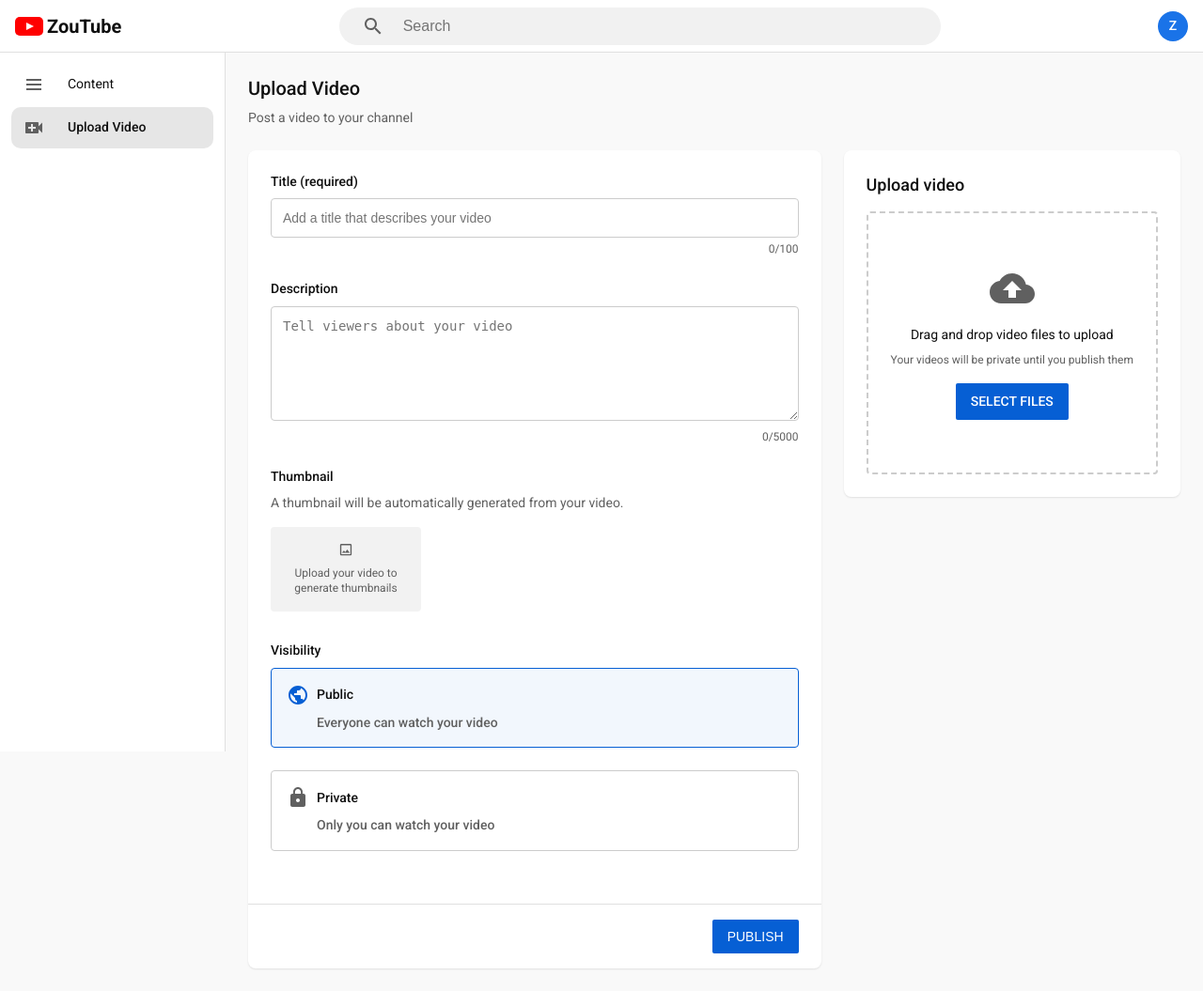
After one commit to TazkieCT/ZouTube, a PHP site: page /test.php in a window 1280 px wide. The commit adds this page. Shown: the whole page at 94% size. Run offline with PHP 8.4, Linux system fonts and the light colour scheme.

Commit message:
Remove some file and update page

```diff
--- a/styles/dashboard.css
+++ b/styles/dashboard.css
@@ -37,7 +37,7 @@ body {
 }
 
 .menu-toggle {
-    display: flex;
+    display: none;
     flex-direction: column;
     justify-content: space-between;
     width: 24px;
@@ -479,6 +479,10 @@ body {
 }
 
 @media (max-width: 768px) {
+    .menu-toggle {
+        display: flex;
+    }
+
     .sidebar {
         position: fixed;
         top: 56px;
--- a/styles/upload.css
+++ b/styles/upload.css
@@ -31,7 +31,7 @@ body {
 }
 
 .menu-toggle {
-    display: flex;
+    display: none;
     flex-direction: column;
     justify-content: space-between;
     width: 24px;
@@ -575,6 +575,10 @@ body {
 }
 
 @media (max-width: 768px) {
+    .menu-toggle {
+        display: flex;
+    }
+
     .sidebar {
         position: fixed;
         top: 56px;
--- /dev/null
+++ b/test.php
@@ -0,0 +1,344 @@
+<!DOCTYPE html>
+<html lang="en">
+<head>
+    <meta charset="UTF-8">
+    <meta name="viewport" content="width=device-width, initial-scale=1.0">
+    <title>Upload Video - ZouTube</title>
+    <link rel="stylesheet" href="styles/upload.css">
+    <link rel="stylesheet" href="https://fonts.googleapis.com/css2?family=Roboto:wght@300;400;500;700&display=swap">
+</head>
+<body>
+    <header class="header">
+        <div class="header-left">
+            <button class="menu-toggle" id="menuToggle">
+                <span></span>
+                <span></span>
+                <span></span>
+            </button>
+            <a href="#" class="logo">
+                <svg width="30" height="20" viewBox="0 0 30 20" xmlns="http://www.w3.org/2000/svg" class="logo-icon">
+                    <rect width="30" height="20" fill="#FF0000" rx="5" />
+                    <path d="M12 6L20 10L12 14V6Z" fill="white" />
+                </svg>
+                <span class="logo-text">ZouTube</span>
+            </a>
+        </div>
+        <div class="search-container">
+            <button class="search-button">
+                <svg viewBox="0 0 24 24" width="24" height="24">
+                    <path d="M15.5 14h-.79l-.28-.27C15.41 12.59 16 11.11 16 9.5 16 5.91 13.09 3 9.5 3S3 5.91 3 9.5 5.91 16 9.5 16c1.61 0 3.09-.59 4.23-1.57l.27.28v.79l5 4.99L20.49 19l-4.99-5zm-6 0C7.01 14 5 11.99 5 9.5S7.01 5 9.5 5 14 7.01 14 9.5 11.99 14 9.5 14z"></path>
+                </svg>
+            </button>
+            <input type="text" class="search-input" placeholder="Search">
+        </div>
+        <div class="header-right">
+            <div class="profile">
+                <div class="profile-avatar">Z</div>
+            </div>
+        </div>
+    </header>
+
+    <div class="main-content">
+        <aside class="sidebar" id="sidebar">
+            <nav class="sidebar-nav">
+                <ul>
+                    <li>
+                        <a href="/dashboard.php">
+                            <svg viewBox="0 0 24 24" width="24" height="24">
+                                <path d="M4 6h16v2H4zm0 5h16v2H4zm0 5h16v2H4z"></path>
+                            </svg>
+                            <span>Content</span>
+                        </a>
+                    </li>
+                    <li class="active">
+                        <a href="#">
+                            <svg viewBox="0 0 24 24" width="24" height="24">
+                                <path d="M17 10.5V7c0-.55-.45-1-1-1H4c-.55 0-1 .45-1 1v10c0 .55.45 1 1 1h12c.55 0 1-.45 1-1v-3.5l4 4v-11l-4 4zM14 13h-3v3H9v-3H6v-2h3V8h2v3h3v2z"></path>
+                            </svg>
+                            <span>Upload Video</span>
+                        </a>
+                    </li>
+                </ul>
+            </nav>
+        </aside>
+
+        <div class="upload-layout">
+            <main class="upload-form-content">
+                <div class="content-header">
+                    <h1>Upload Video</h1>
+                    <p class="subtitle">Post a video to your channel</p>
+                </div>
+
+                <?php
+                error_reporting(E_ALL);
+                ini_set('display_errors', 1);
+
+                if ($_SERVER['REQUEST_METHOD'] === 'POST') {
+                    // Handle form submission
+                    $title = $_POST['videoTitle'] ?? '';
+                    $description = $_POST['videoDescription'] ?? '';
+                    $visibility = $_POST['visibility'] ?? 'public';
+
+                    // Handle file upload
+                    if (isset($_FILES['videoFile']) && $_FILES['videoFile']['error'] === UPLOAD_ERR_OK) {
+                        $uploadDir = 'uploads/';
+                        if (!file_exists($uploadDir)) {
+                            mkdir($uploadDir, 0777, true);
+                        }
+
+                        $fileName = basename($_FILES['videoFile']['name']);
+                        $filePath = $uploadDir . uniqid() . '_' . $fileName;
+
+                        if (move_uploaded_file($_FILES['videoFile']['tmp_name'], $filePath)) {
+                            // File upload success
+                            $fileSize = filesize($filePath);
+                            $formattedSize = formatFileSize($fileSize);
+
+                            // Get video duration (requires ffmpeg)
+                            $duration = '0:00';
+                            if (function_exists('shell_exec')) {
+                                $output = shell_exec("ffmpeg -i " . escapeshellarg($filePath) . " 2>&1");
+                                if (preg_match('/Duration: (\d+):(\d+):(\d+)/', $output, $matches)) {
+                                    $hours = $matches[1];
+                                    $minutes = $matches[2];
+                                    $seconds = $matches[3];
+                                    if ($hours > 0) {
+                                        $duration = "$hours:$minutes:$seconds";
+                                    } else {
+                                        $duration = "$minutes:$seconds";
+                                    }
+                                }
+                            }
+
+                            // Generate thumbnails (requires ffmpeg)
+                            $thumbnails = [];
+                            if (function_exists('shell_exec')) {
+                                $thumbnailDir = $uploadDir . 'thumbnails/';
+                                if (!file_exists($thumbnailDir)) {
+                                    mkdir($thumbnailDir, 0777, true);
+                                }
+
+                                $thumbnailPrefix = uniqid();
+                                $output = shell_exec("ffmpeg -i " . escapeshellarg($filePath) . " -vf \"select=eq(n\,0)\" -vframes 1 " . escapeshellarg($thumbnailDir . $thumbnailPrefix . "_1.jpg") . " 2>&1");
+                                $output = shell_exec("ffmpeg -i " . escapeshellarg($filePath) . " -ss 00:00:05 -vframes 1 " . escapeshellarg($thumbnailDir . $thumbnailPrefix . "_2.jpg") . " 2>&1");
+                                $output = shell_exec("ffmpeg -i " . escapeshellarg($filePath) . " -ss 00:00:10 -vframes 1 " . escapeshellarg($thumbnailDir . $thumbnailPrefix . "_3.jpg") . " 2>&1");
+
+                                for ($i = 1; $i <= 3; $i++) {
+                                    $thumbFile = $thumbnailDir . $thumbnailPrefix . "_$i.jpg";
+                                    if (file_exists($thumbFile)) {
+                                        $thumbnails[] = $thumbFile;
+                                    }
+                                }
+                            }
+
+                            // Save video info to database or file
+                            // Here we'll just display a success message
+                            echo '<div class="upload-success">';
+                            echo '<h3>Video uploaded successfully!</h3>';
+                            echo '<div class="video-info">';
+                            echo '<p><strong>Title:</strong> ' . htmlspecialchars($title) . '</p>';
+                            echo '<p><strong>Description:</strong> ' . nl2br(htmlspecialchars($description)) . '</p>';
+                            echo '<p><strong>Visibility:</strong> ' . htmlspecialchars($visibility) . '</p>';
+                            echo '<p><strong>File Name:</strong> ' . htmlspecialchars($fileName) . '</p>';
+                            echo '<p><strong>File Size:</strong> ' . $formattedSize . '</p>';
+                            echo '<p><strong>Duration:</strong> ' . $duration . '</p>';
+
+                            if (!empty($thumbnails)) {
+                                echo '<div class="uploaded-thumbnails">';
+                                echo '<p><strong>Generated Thumbnails:</strong></p>';
+                                foreach ($thumbnails as $thumbnail) {
+                                    echo '<img src="' . htmlspecialchars($thumbnail) . '" width="200">';
+                                }
+                                echo '</div>';
+                            }
+
+                            echo '</div>';
+                            echo '<a href="upload.php" class="upload-another">Upload Another Video</a>';
+                            echo '</div>';
+
+                            exit;
+                        } else {
+                            $error = "Failed to upload file.";
+                        }
+                    } else {
+                        $error = "No file uploaded or upload error.";
+                    }
+
+                    if (isset($error)) {
+                        echo '<div class="upload-error">' . htmlspecialchars($error) . '</div>';
+                    }
+                }
+
+                function formatFileSize($bytes) {
+                    if ($bytes === 0) return '0 Bytes';
+
+                    $k = 1024;
+                    $sizes = ['Bytes', 'KB', 'MB', 'GB'];
+                    $i = floor(log($bytes) / log($k));
+
+                    return round($bytes / pow($k, $i), 2) . ' ' . $sizes[$i];
+                }
+                ?>
+
+                <form method="POST" enctype="multipart/form-data" class="upload-content" id="uploadForm">
+                    <div class="upload-section">
+                        <div class="form-group">
+                            <label for="videoTitle">Title (required)</label>
+                            <input type="text" id="videoTitle" name="videoTitle" placeholder="Add a title that describes your video" maxlength="100" required>
+                            <div class="character-count"><span id="titleCount">0</span>/100</div>
+                        </div>
+
+                        <div class="form-group">
+                            <label for="videoDescription">Description</label>
+                            <textarea id="videoDescription" name="videoDescription" placeholder="Tell viewers about your video" rows="6" maxlength="5000"></textarea>
+                            <div class="character-count"><span id="descCount">0</span>/5000</div>
+                        </div>
+
+                        <div class="form-group">
+                            <label>Thumbnail</label>
+                            <p class="thumbnail-help">A thumbnail will be automatically generated from your video.</p>
+
+                            <div class="thumbnails-container" id="thumbnailsContainer">
+                                <div class="thumbnail-placeholder">
+                                    <svg viewBox="0 0 24 24" width="24" height="24">
+                                        <path d="M19 5v14H5V5h14m0-2H5c-1.1 0-2 .9-2 2v14c0 1.1.9 2 2 2h14c1.1 0 2-.9 2-2V5c0-1.1-.9-2-2-2z"></path>
+                                        <path d="M14.14 11.86l-3 3.87L9 13.14 6 17h12l-3.86-5.14z"></path>
+                                    </svg>
+                                    <p>Upload your video to generate thumbnails</p>
+                                </div>
+                            </div>
+                        </div>
+
+                        <div class="form-group">
+                            <label>Visibility</label>
+                            <div class="radio-group">
+                                <div class="radio-option">
+                                    <input type="radio" id="visibilityPublic" name="visibility" value="public" checked>
+                                    <label for="visibilityPublic">
+                                        <div class="radio-title">
+                                            <svg viewBox="0 0 24 24" width="24" height="24">
+                                                <path d="M12 2C6.48 2 2 6.48 2 12s4.48 10 10 10 10-4.48 10-10S17.52 2 12 2zm-1 17.93c-3.95-.49-7-3.85-7-7.93 0-.62.08-1.21.21-1.79L9 15v1c0 1.1.9 2 2 2v1.93zm6.9-2.54c-.26-.81-1-1.39-1.9-1.39h-1v-3c0-.55-.45-1-1-1H8v-2h2c.55 0 1-.45 1-1V7h2c1.1 0 2-.9 2-2v-.41c2.93 1.19 5 4.06 5 7.41 0 2.08-.8 3.97-2.1 5.39z"></path>
+                                            </svg>
+                                            Public
+                                        </div>
+                                        <div class="radio-description">Everyone can watch your video</div>
+                                    </label>
+                                </div>
+                                <div class="radio-option">
+                                    <input type="radio" id="visibilityPrivate" name="visibility" value="private">
+                                    <label for="visibilityPrivate">
+                                        <div class="radio-title">
+                                            <svg viewBox="0 0 24 24" width="24" height="24">
+                                                <path d="M18 8h-1V6c0-2.76-2.24-5-5-5S7 3.24 7 6v2H6c-1.1 0-2 .9-2 2v10c0 1.1.9 2 2 2h12c1.1 0 2-.9 2-2V10c0-1.1-.9-2-2-2zm-6 9c-1.1 0-2-.9-2-2s.9-2 2-2 2 .9 2 2-.9 2-2 2zm3.1-9H8.9V6c0-1.71 1.39-3.1 3.1-3.1 1.71 0 3.1 1.39 3.1 3.1v2z"></path>
+                                            </svg>
+                                            Private
+                                        </div>
+                                        <div class="radio-description">Only you can watch your video</div>
+                                    </label>
+                                </div>
+                            </div>
+                        </div>
+                    </div>
+
+                    <div class="upload-actions">
+                        <button type="submit" class="action-button primary" id="publishButton">PUBLISH</button>
+                    </div>
+                </form>
+            </main>
+
+            <aside class="upload-sidebar">
+                <div class="upload-sidebar-header">
+                    <h2>Upload video</h2>
+                </div>
+                <div class="upload-area" id="uploadArea">
+                    <div class="upload-placeholder" id="uploadPlaceholder">
+                        <svg viewBox="0 0 24 24" width="48" height="48">
+                            <path d="M19.35 10.04C18.67 6.59 15.64 4 12 4 9.11 4 6.6 5.64 5.35 8.04 2.34 8.36 0 10.91 0 14c0 3.31 2.69 6 6 6h13c2.76 0 5-2.24 5-5 0-2.64-2.05-4.78-4.65-4.96zM14 13v4h-4v-4H7l5-5 5 5h-3z"></path>
+                        </svg>
+                        <p>Drag and drop video files to upload</p>
+                        <p class="upload-small">Your videos will be private until you publish them</p>
+                        <label for="videoFile" class="upload-button">SELECT FILES</label>
+                        <input type="file" id="videoFile" name="videoFile" accept="video/*" required style="display: none;">
+                    </div>
+                </div>
+            </aside>
+        </div>
+    </div>
+
+    <script>
+    // Minimal JavaScript for UI interactions
+    document.addEventListener('DOMContentLoaded', function() {
+        const menuToggle = document.getElementById('menuToggle');
+        const sidebar = document.getElementById('sidebar');
+        const videoTitle = document.getElementById('videoTitle');
+        const videoDescription = document.getElementById('videoDescription');
+        const titleCount = document.getElementById('titleCount');
+        const descCount = document.getElementById('descCount');
+
+        menuToggle.addEventListener('click', function() {
+            sidebar.classList.toggle('open');
+        });
+
+        videoTitle.addEventListener('input', function() {
+            titleCount.textContent = this.value.length;
+        });
+
+        videoDescription.addEventListener('input', function() {
+            descCount.textContent = this.value.length;
+        });
+
+        // File input change handler
+        const fileInput = document.getElementById('videoFile');
+        fileInput.addEventListener('change', function() {
+            if (this.files.length > 0) {
+                const file = this.files[0];
+                if (!file.type.startsWith('video/')) {
+                    alert('Please select a valid video file.');
+                    this.value = '';
+                }
+            }
+        });
+
+        // Drag and drop functionality
+        const uploadArea = document.getElementById('uploadArea');
+
+        ['dragenter', 'dragover', 'dragleave', 'drop'].forEach(eventName => {
+            uploadArea.addEventListener(eventName, preventDefaults, false);
+        });
+
+        function preventDefaults(e) {
+            e.preventDefault();
+            e.stopPropagation();
+        }
+
+        ['dragenter', 'dragover'].forEach(eventName => {
+            uploadArea.addEventListener(eventName, highlight, false);
+        });
+
+        ['dragleave', 'drop'].forEach(eventName => {
+            uploadArea.addEventListener(eventName, unhighlight, false);
+        });
+
+        function highlight() {
+            uploadArea.classList.add('drag-over');
+        }
+
+        function unhighlight() {
+            uploadArea.classList.remove('drag-over');
+        }
+
+        uploadArea.addEventListener('drop', function(e) {
+            const dt = e.dataTransfer;
+            const files = dt.files;
+
+            if (files.length > 0 && files[0].type.startsWith('video/')) {
+                fileInput.files = files;
+                console.log('File ready for upload:', files[0].name);
+            } else {
+                alert('Please drop a valid video file.');
+            }
+        });
+    });
+    </script>
+</body>
+</html>
--- a/upload.html
+++ b/upload.html
@@ -10,6 +10,7 @@
 <body>
     <header class="header">
         <div class="header-left">
+            <!-- INI LOGO BUAT BUTTON MENU -->
             <button class="menu-toggle" id="menuToggle">
                 <span></span>
                 <span></span>
@@ -53,7 +54,7 @@
                     <li class="active">
                         <a href="#">
                             <svg viewBox="0 0 24 24" width="24" height="24">
-                                <path d="M14 13h-3v3H9v-3H6v-2h3V8h2v3h3v2zm-1-9H4v6h9V4zm-1 5H5V5h7v4zM20 4h-4v6h4V4zm-1 5h-2V5h2v4zm1 4h-9v6h9v-6zm-1 5h-7v-4h7v4z"></path>
+                                <path d="M17 10.5V7c0-.55-.45-1-1-1H4c-.55 0-1 .45-1 1v10c0 .55.45 1 1 1h12c.55 0 1-.45 1-1v-3.5l4 4v-11l-4 4zM14 13h-3v3H9v-3H6v-2h3V8h2v3h3v2z"></path>
                             </svg>
                             <span>Upload Video</span>
                         </a>
@@ -97,7 +98,6 @@
                                 </div>
                             </div>
                         </div>
-
                         <div class="form-group">
                             <label>Visibility</label>
                             <div class="radio-group">
```
Also changed, not shown: config.php (deleted, +0 -13 lines), functions.php (deleted, +0 -41 lines), index.php (deleted, +0 -71 lines), upload.php (deleted, +0 -9 lines), video-player.html (+4 -4 lines), uploads/WhatsApp Image 2025-03-13 at 10.19.43_cee161e9.jpg (deleted), 1 other file.
